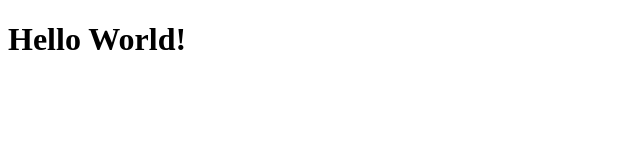
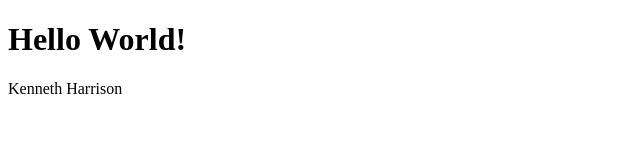
Before and after one commit to deramsey/PracticeWithThisFall23, a plain HTML site: page index.html in a window 1280 px wide. Shown: the whole page, without its empty margins (0-640 px from the left). Drawn offline with Linux system fonts and the light colour scheme.

Commit message:
Added my name

```diff
--- a/index.html
+++ b/index.html
@@ -4,8 +4,11 @@
     <meta charset="UTF-8">
     <meta name="viewport" content="width=device-width, initial-scale=1.0">
     <title>Practice Repo</title>
+
 </head>
 <body>
 <h1>Hello World!</h1>
+<p>Kenneth Harrison</p>
+
 </body>
 </html>
```
